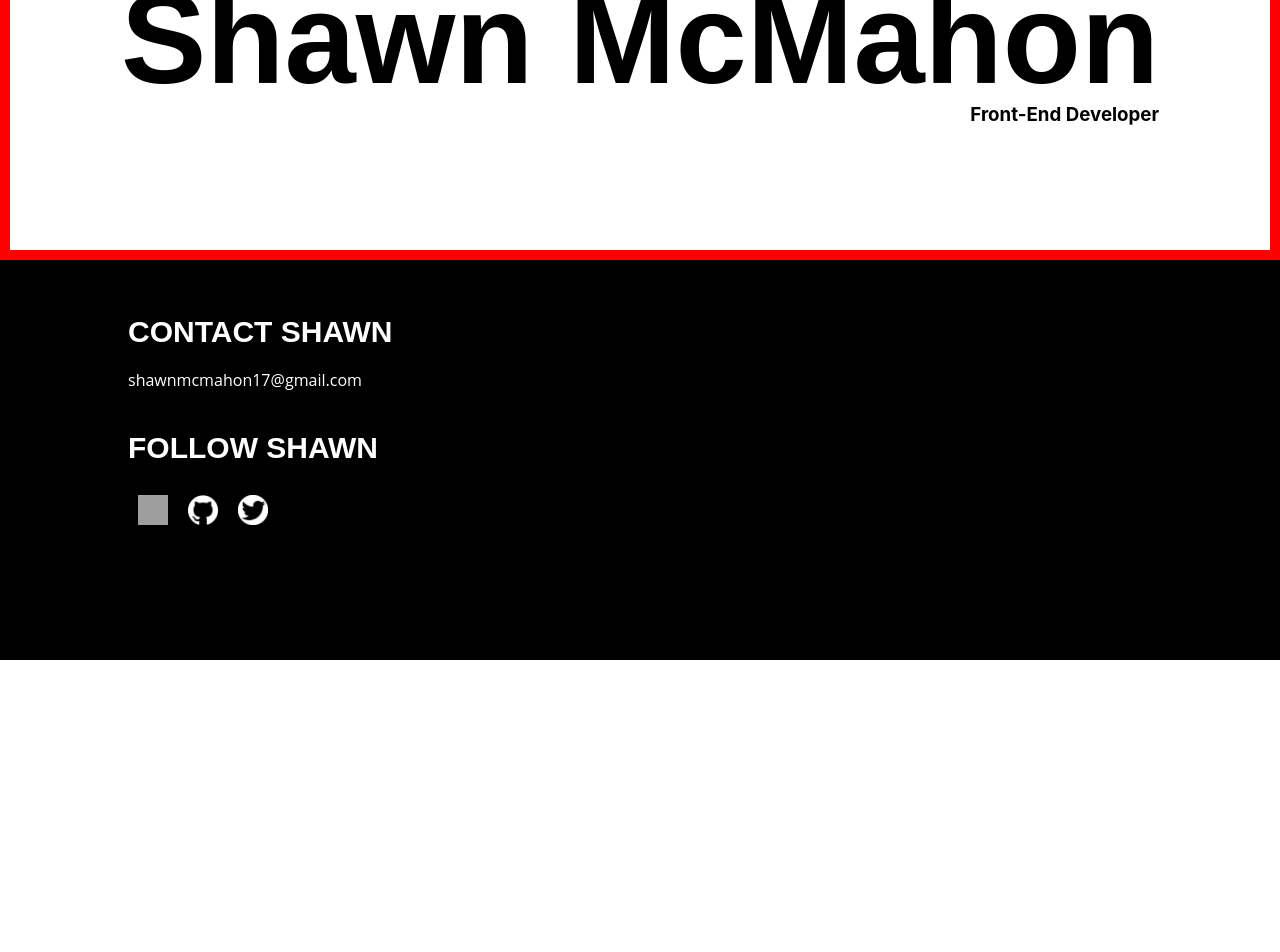
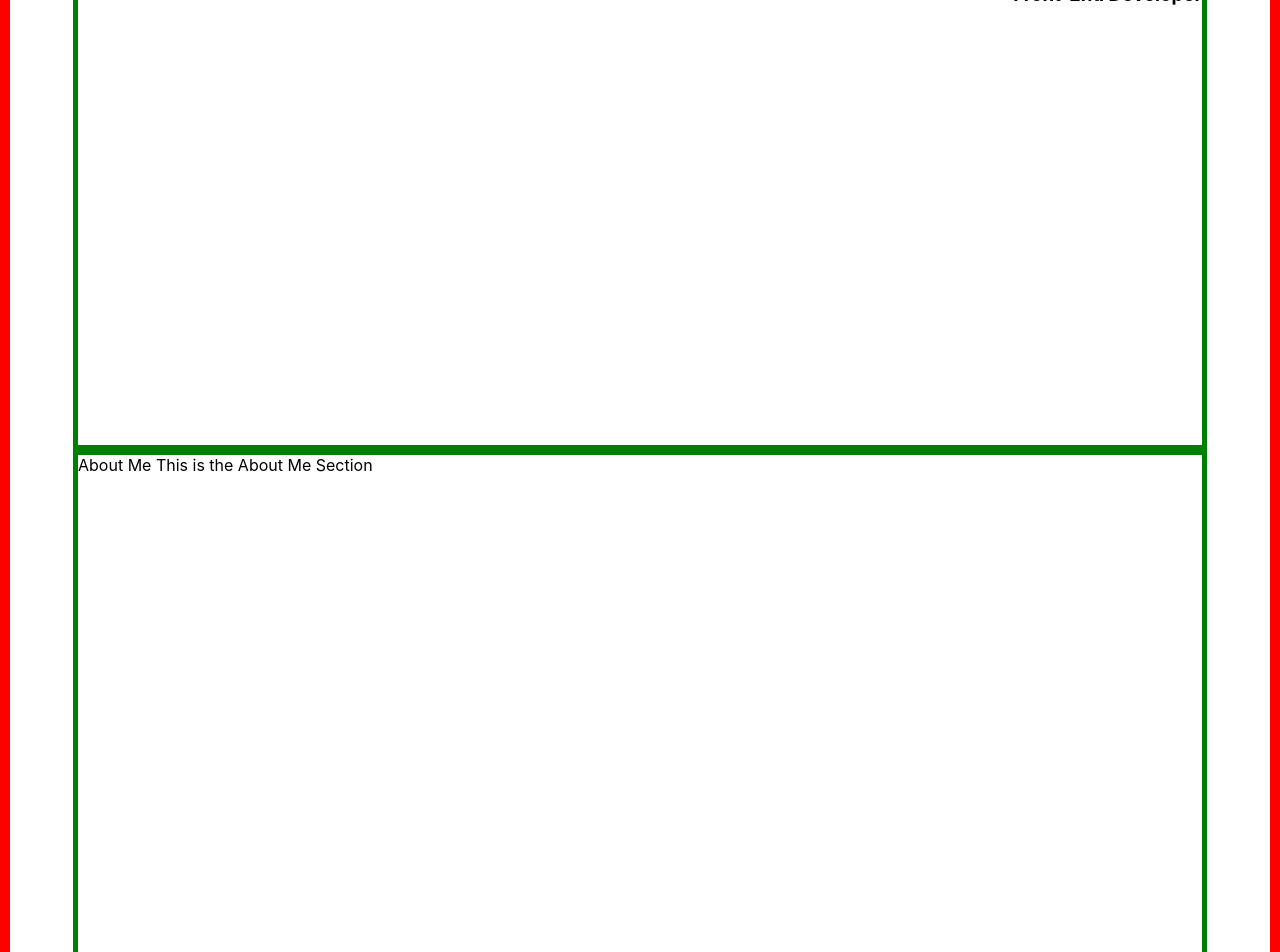
Before and after one commit to shawnmcmahon/portfolio, a React (Create React App) app: page / in a window 1280 px wide. Shown: the part 260-1212 px from the top of the page. Before the commit the page ends 920 px from the top, so only its background shows below. Built offline with nearby package versions, Linux system fonts and the light colour scheme; grey boxes are pictures that could not be loaded.

Commit message:
Create a filler about me section to implement smooth scroll

```diff
--- a/src/Components/Home/Home.css
+++ b/src/Components/Home/Home.css
@@ -26,7 +26,7 @@
   flex-direction: column;
   justify-content: center;
   align-items: center;
-  height: 50vh;
+  height: 150vh;
   border: 10px solid red;
 }
 
@@ -34,6 +34,22 @@
   box-sizing: border-box;
   width: auto;
   justify-content: center;
+  border: 5px solid green;
+}
+
+.home-name {
+  width: 90%;
+  height: 100vh;
+}
+
+.home-container {
+  width: 100%;
+  height: auto;
+}
+
+.about {
+  width: 90%;
+  height: 100vh;
 }
 
 .tagline {
--- a/src/Components/Home/Home.js
+++ b/src/Components/Home/Home.js
@@ -2,16 +2,19 @@ import './Home.css';
 
 const Home = () => {
   return (
-    <div>
+    <section className="home-container">
       <div className="introduction-container">
-        <section className="section-container">
+        <section className="section-container home-name">
           <h1 className="name">Shawn McMahon</h1>
           <h3 className="tagline">Front-End Developer</h3>
         </section>
-        <section className="section-container">
+        <section className="section-container about">
+          About Me
+
+          This is the About Me Section
         </section>
       </div>
-    </div>
+    </section>
   );
 }
 
```
